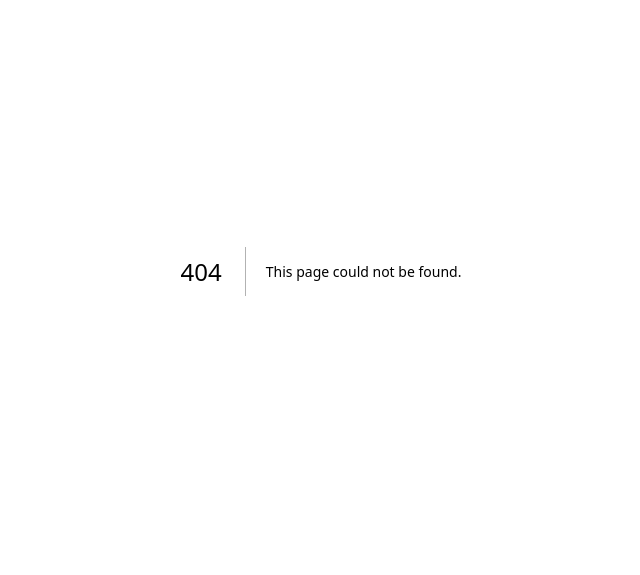
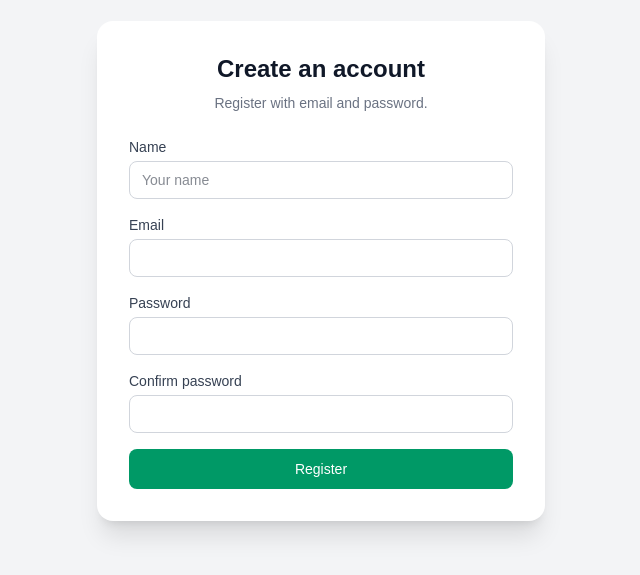
Before and after one commit to Kaiserabbas/dynamic-list-next, a Next.js app: page /auth/register in a window 1280 px wide. Before the commit this address had no page. Shown: the part 129-704 px from the top of the page, without its empty margins (319-959 px from the left). Built offline with nearby package versions, Linux system fonts and the light colour scheme.

Commit message:
Add authorization page

```diff
--- /dev/null
+++ b/src/app/auth/register/page.tsx
@@ -0,0 +1,144 @@
+"use client";
+
+import { useState } from "react";
+import { useRouter } from "next/navigation";
+import { signIn } from "next-auth/react";
+import bcrypt from "bcryptjs";
+import { neon } from "@neondatabase/serverless";
+
+// Simple client-side registration that calls Neon directly in this demo.
+// In a production app, you should create a dedicated API route instead.
+
+export default function RegisterPage() {
+  const router = useRouter();
+  const [name, setName] = useState("");
+  const [email, setEmail] = useState("");
+  const [password, setPassword] = useState("");
+  const [confirmPassword, setConfirmPassword] = useState("");
+  const [loading, setLoading] = useState(false);
+  const [error, setError] = useState<string | null>(null);
+
+  const handleRegister = async (e: React.FormEvent) => {
+    e.preventDefault();
+    setError(null);
+
+    if (password !== confirmPassword) {
+      setError("Passwords do not match");
+      return;
+    }
+
+    try {
+      setLoading(true);
+
+      const connectionString = process.env.NEXT_PUBLIC_DATABASE_URL;
+      if (!connectionString) {
+        setError("Registration is not configured on this deployment.");
+        setLoading(false);
+        return;
+      }
+
+      const sql = neon(connectionString) as any;
+      const hash = await bcrypt.hash(password, 10);
+
+      await sql`
+        INSERT INTO users (name, email, password_hash, role)
+        VALUES (${name || email}, ${email}, ${hash}, 'user')
+        ON CONFLICT (email) DO UPDATE SET name = EXCLUDED.name
+      `;
+
+      await signIn("credentials", {
+        redirect: true,
+        email,
+        password,
+        callbackUrl: "/",
+      });
+    } catch (err: any) {
+      console.error("Registration error", err);
+      setError("Failed to register. This feature may be disabled on production.");
+      setLoading(false);
+    }
+  };
+
+  return (
+    <div className="min-h-screen flex items-center justify-center bg-gray-100 dark:bg-gray-900 px-4">
+      <div className="w-full max-w-md bg-white dark:bg-gray-800 rounded-2xl shadow-xl p-6 sm:p-8 space-y-6">
+        <div className="text-center space-y-2">
+          <h1 className="text-2xl font-bold text-gray-900 dark:text-white">
+            Create an account
+          </h1>
+          <p className="text-sm text-gray-500 dark:text-gray-400">
+            Register with email and password.
+          </p>
+        </div>
+
+        {error && (
+          <div className="rounded-md bg-red-50 dark:bg-red-900/30 border border-red-200 dark:border-red-700 px-3 py-2 text-sm text-red-700 dark:text-red-200">
+            {error}
+          </div>
+        )}
+
+        <form onSubmit={handleRegister} className="space-y-4">
+          <div className="space-y-1">
+            <label className="block text-sm font-medium text-gray-700 dark:text-gray-300">
+              Name
+            </label>
+            <input
+              type="text"
+              value={name}
+              onChange={(e) => setName(e.target.value)}
+              className="w-full rounded-lg border border-gray-300 dark:border-gray-600 bg-white dark:bg-gray-900 px-3 py-2 text-sm text-gray-900 dark:text-gray-100 focus:outline-none focus:ring-2 focus:ring-blue-500"
+              placeholder="Your name"
+            />
+          </div>
+
+          <div className="space-y-1">
+            <label className="block text-sm font-medium text-gray-700 dark:text-gray-300">
+              Email
+            </label>
+            <input
+              type="email"
+              value={email}
+              onChange={(e) => setEmail(e.target.value)}
+              required
+              className="w-full rounded-lg border border-gray-300 dark:border-gray-600 bg-white dark:bg-gray-900 px-3 py-2 text-sm text-gray-900 dark:text-gray-100 focus:outline-none focus:ring-2 focus:ring-blue-500"
+            />
+          </div>
+
+          <div className="space-y-1">
+            <label className="block text-sm font-medium text-gray-700 dark:text-gray-300">
+              Password
+            </label>
+            <input
+              type="password"
+              value={password}
+              onChange={(e) => setPassword(e.target.value)}
+              required
+              className="w-full rounded-lg border border-gray-300 dark:border-gray-600 bg-white dark:bg-gray-900 px-3 py-2 text-sm text-gray-900 dark:text-gray-100 focus:outline-none focus:ring-2 focus:ring-blue-500"
+            />
+          </div>
+
+          <div className="space-y-1">
+            <label className="block text-sm font-medium text-gray-700 dark:text-gray-300">
+              Confirm password
+            </label>
+            <input
+              type="password"
+              value={confirmPassword}
+              onChange={(e) => setConfirmPassword(e.target.value)}
+              required
+              className="w-full rounded-lg border border-gray-300 dark:border-gray-600 bg-white dark:bg-gray-900 px-3 py-2 text-sm text-gray-900 dark:text-gray-100 focus:outline-none focus:ring-2 focus:ring-blue-500"
+            />
+          </div>
+
+          <button
+            type="submit"
+            disabled={loading}
+            className="w-full rounded-lg bg-emerald-600 text-white px-4 py-2.5 text-sm font-medium hover:bg-emerald-700 transition disabled:opacity-60"
+          >
+            {loading ? "Registering..." : "Register"}
+          </button>
+        </form>
+      </div>
+    </div>
+  );
+}
```
